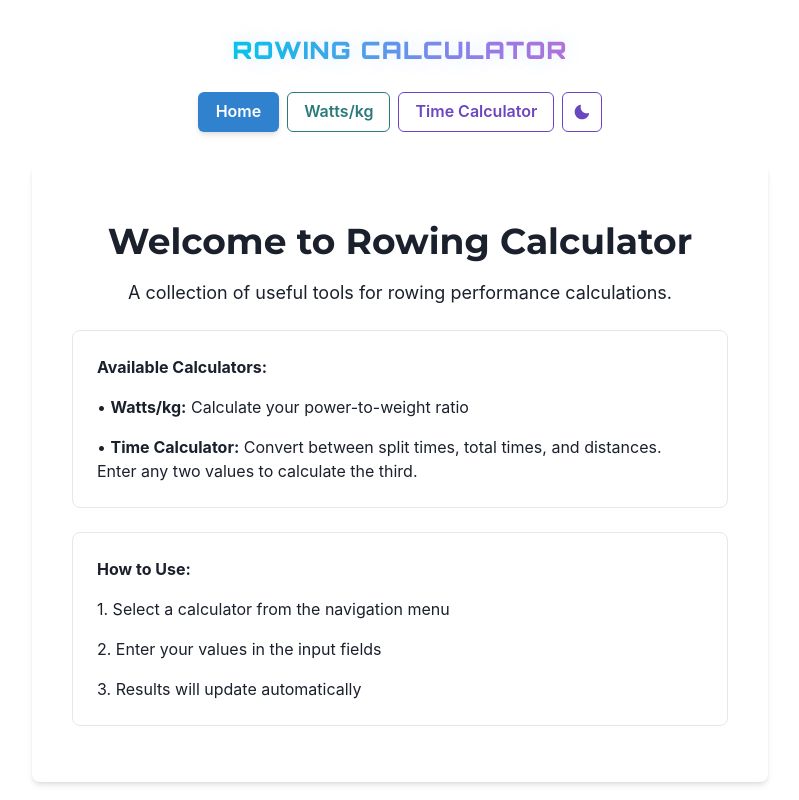
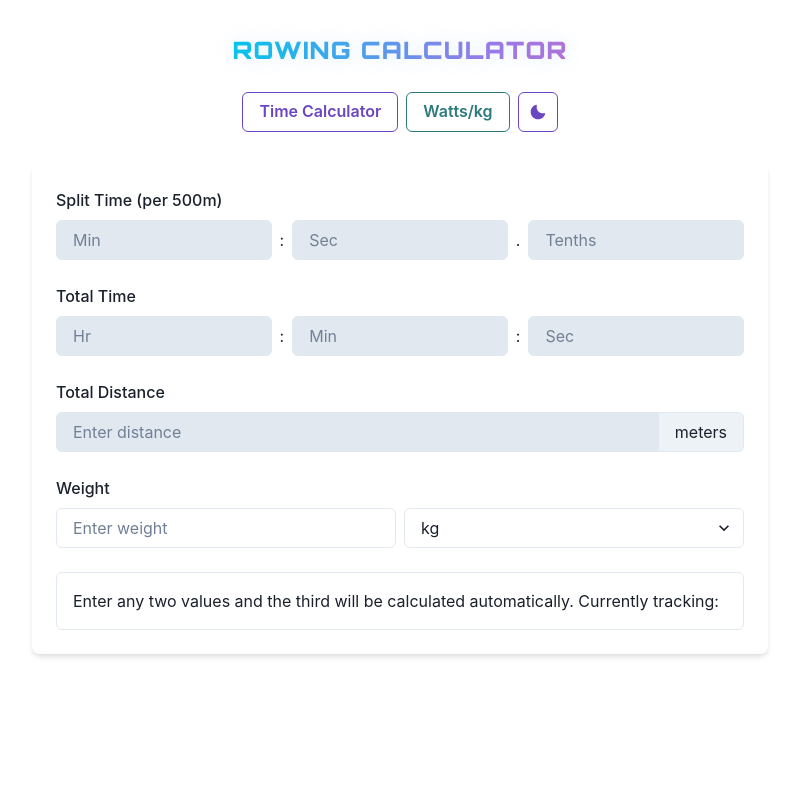
Before and after one commit to kruton/rowing-calculator, a React (Vite) app: page / in a window 1280 px wide. Shown: the whole page, without its empty margins (240-1039 px from the left). Built offline with nearby package versions, Linux system fonts and the light colour scheme.

Commit message:
Get rid of home page

```diff
--- a/src/App.jsx
+++ b/src/App.jsx
@@ -26,7 +26,6 @@ import { HamburgerIcon, MoonIcon, SunIcon } from '@chakra-ui/icons'
 import { extendTheme } from '@chakra-ui/react'
 import WattsPerKg from './components/WattsPerKg'
 import TimeCalculator from './components/TimeCalculator'
-import Home from './components/Home'
 
 const gradientAnimation = keyframes`
   0% { background-position: 0% 50%; }
@@ -96,12 +95,12 @@ function NavigationContent({ onNavigate, isMobile }) {
       align="center"
     >
       <NavButton
-        to="/"
-        onClick={() => handleNavigation('/')}
-        colorScheme="blue"
+        to="/time-calculator"
+        onClick={() => handleNavigation('/time-calculator')}
+        colorScheme="purple"
         isMobile={isMobile}
       >
-        Home
+        Time Calculator
       </NavButton>
       <NavButton
         to="/watts-per-kg"
@@ -110,14 +109,6 @@ function NavigationContent({ onNavigate, isMobile }) {
         isMobile={isMobile}
       >
         Watts/kg
-      </NavButton>
-      <NavButton
-        to="/time-calculator"
-        onClick={() => handleNavigation('/time-calculator')}
-        colorScheme="purple"
-        isMobile={isMobile}
-      >
-        Time Calculator
       </NavButton>
       <IconButton
         aria-label="Toggle color mode"
@@ -197,7 +188,7 @@ function AppContent() {
                   path="/"
                   element={
                     <AnimatedRoute>
-                      <Home isMobile={isMobile} />
+                      <TimeCalculator />
                     </AnimatedRoute>
                   }
                 />
@@ -206,14 +197,6 @@ function AppContent() {
                   element={
                     <AnimatedRoute>
                       <WattsPerKg />
-                    </AnimatedRoute>
-                  }
-                />
-                <Route
-                  path="/time-calculator"
-                  element={
-                    <AnimatedRoute>
-                      <TimeCalculator />
                     </AnimatedRoute>
                   }
                 />
--- a/src/components/Home.jsx
+++ /dev/null
@@ -1,51 +0,0 @@
-import { Box, Text, VStack, Container, Heading } from '@chakra-ui/react'
-
-function Home() {
-  return (
-    <Container maxW="container.md" py={8}>
-      <VStack spacing={6} align="stretch">
-        <Box textAlign="center">
-          <Heading size="xl" mb={4}>
-            Welcome to Rowing Calculator
-          </Heading>
-          <Text fontSize="lg">
-            A collection of useful tools for rowing performance calculations.
-          </Text>
-        </Box>
-
-        <Box borderWidth="1px" borderRadius="lg" p={6}>
-          <VStack spacing={4} align="stretch">
-            <Text fontSize="md">
-              <strong>Available Calculators:</strong>
-            </Text>
-            <Text>
-              • <strong>Watts/kg:</strong> Calculate your power-to-weight ratio
-            </Text>
-            <Text>
-              • <strong>Time Calculator:</strong> Convert between split times, total times, and distances. Enter any two values to calculate the third.
-            </Text>
-          </VStack>
-        </Box>
-
-        <Box borderWidth="1px" borderRadius="lg" p={6}>
-          <VStack spacing={4} align="stretch">
-            <Text fontSize="md">
-              <strong>How to Use:</strong>
-            </Text>
-            <Text>
-              1. Select a calculator from the navigation menu
-            </Text>
-            <Text>
-              2. Enter your values in the input fields
-            </Text>
-            <Text>
-              3. Results will update automatically
-            </Text>
-          </VStack>
-        </Box>
-      </VStack>
-    </Container>
-  )
-}
-
-export default Home
--- a/src/components/TimeCalculator.jsx
+++ b/src/components/TimeCalculator.jsx
@@ -10,6 +10,8 @@ import {
   HStack,
   Text,
   useColorModeValue,
+  Select,
+  Flex,
 } from '@chakra-ui/react'
 
 function TimeCalculator() {
@@ -20,9 +22,12 @@ function TimeCalculator() {
   const [totalMinutes, setTotalMinutes] = useState('')
   const [totalSeconds, setTotalSeconds] = useState('')
   const [distance, setDistance] = useState('')
+  const [weight, setWeight] = useState('')
+  const [weightUnit, setWeightUnit] = useState('kg')
   const [error, setError] = useState('')
   const [lastTwoInputs, setLastTwoInputs] = useState([])
   const [watts, setWatts] = useState('')
+  const [wattsPerKg, setWattsPerKg] = useState('')
 
   const calculatedFieldColor = useColorModeValue('gray.200', 'gray.700')
 
@@ -86,11 +91,18 @@ function TimeCalculator() {
       if (splitTimeInSeconds > 0) {
         const calculatedWatts = 2.80 / Math.pow(splitTimeInSeconds / 500, 3)
         setWatts(calculatedWatts.toFixed(2))
+
+        // Calculate watts per kilogram
+        const weightInKg = weightUnit === 'lbs' ? Number(weight) * 0.453592 : Number(weight)
+        if (weightInKg > 0) {
+          const calculatedWattsPerKg = calculatedWatts / weightInKg
+          setWattsPerKg(calculatedWattsPerKg.toFixed(2))
+        }
       }
     } catch (err) {
       setError('Invalid input values')
     }
-  }, [lastTwoInputs, splitMinutes, splitSeconds, splitTenths, totalHours, totalMinutes, totalSeconds, distance])
+  }, [lastTwoInputs, splitMinutes, splitSeconds, splitTenths, totalHours, totalMinutes, totalSeconds, distance, weight, weightUnit])
 
   const handleSplitChange = (value, setter) => {
     if (value === '' || (Number(value) >= 0 && Number(value) < 60)) {
@@ -117,6 +129,12 @@ function TimeCalculator() {
     if (value === '' || Number(value) >= 0) {
       setDistance(value)
       updateLastInputs('distance')
+    }
+  }
+
+  const handleWeightChange = (value) => {
+    if (value === '' || Number(value) >= 0) {
+      setWeight(value)
     }
   }
 
@@ -211,9 +229,34 @@ function TimeCalculator() {
         </InputGroup>
       </FormControl>
 
-      {watts && (
+      <FormControl>
+        <FormLabel>Weight</FormLabel>
+        <HStack spacing={2} align="center">
+          <InputGroup>
+            <Input
+              type="number"
+              value={weight}
+              onChange={(e) => handleWeightChange(e.target.value)}
+              placeholder="Enter weight"
+            />
+          </InputGroup>
+          <Select value={weightUnit} onChange={(e) => setWeightUnit(e.target.value)}>
+            <option value="kg">kg</option>
+            <option value="lbs">lbs</option>
+          </Select>
+        </HStack>
+      </FormControl>
+
+      {(watts || wattsPerKg) && (
         <Box p={4} borderRadius="md" borderWidth="1px">
-          <Text fontSize="lg" fontWeight="bold">Watts: {watts}</Text>
+          <Flex justify="center">
+            <Box width="50%" textAlign="center">
+              {watts && <Text fontSize="lg" fontWeight="bold">Watts: {watts}</Text>}
+            </Box>
+            <Box width="50%" textAlign="center">
+              {wattsPerKg && <Text fontSize="lg" fontWeight="bold">Watts/kg: {wattsPerKg}</Text>}
+            </Box>
+          </Flex>
         </Box>
       )}
 
```
Also changed, not shown: 1 other file (tests, documents, lock files or other folders).
